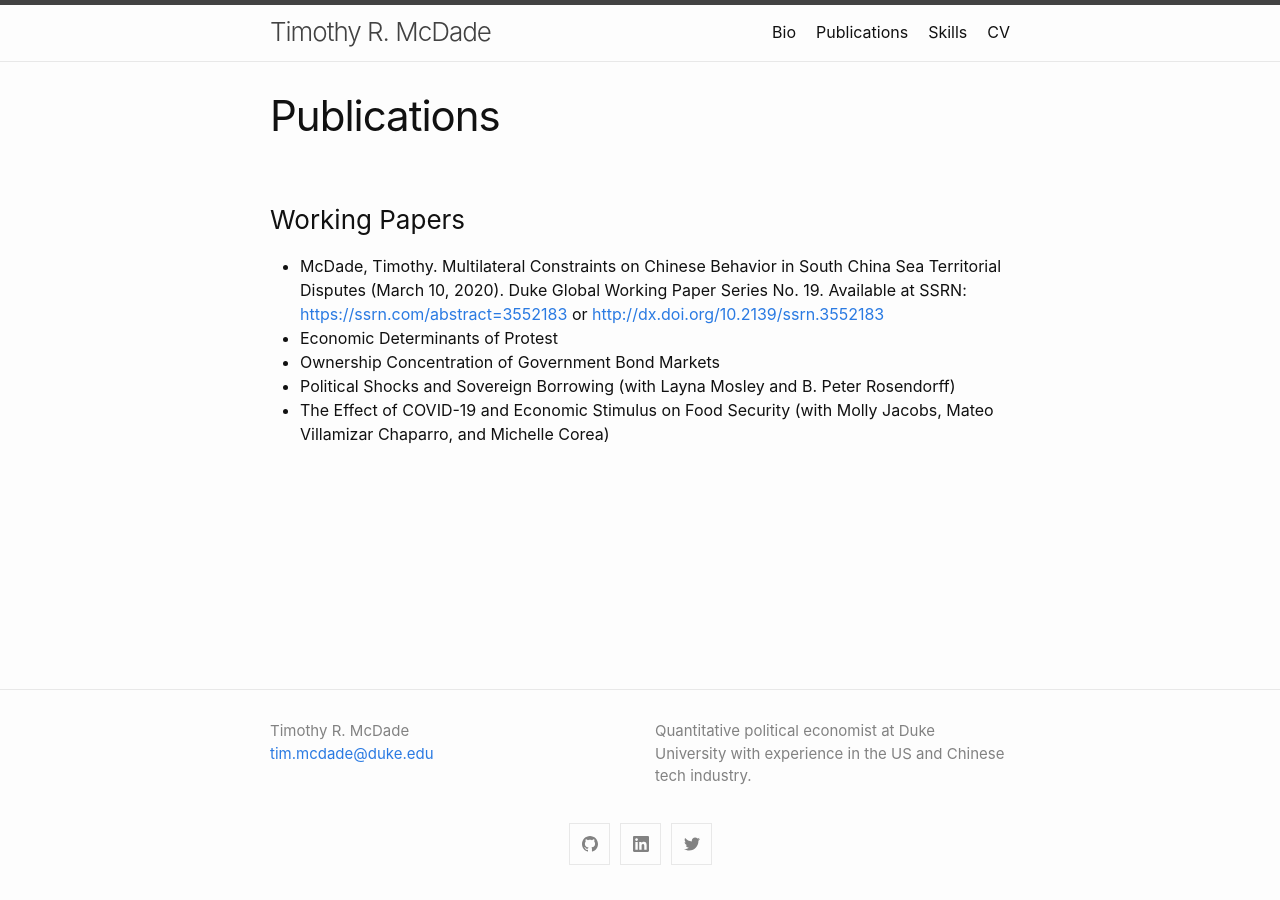
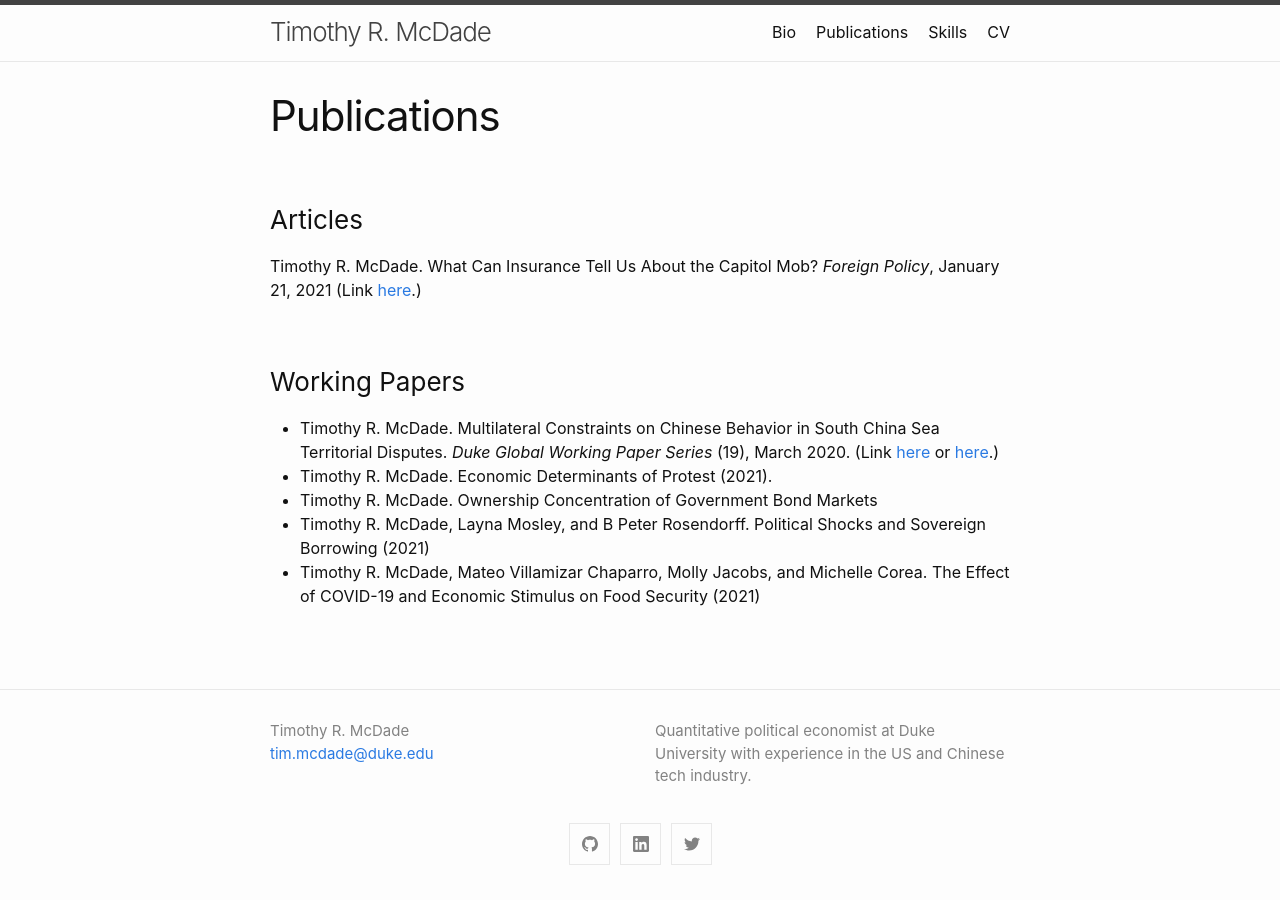
Before and after one commit to trmcdade/trmcdade.github.io, a Jekyll site: the page built from publications.md, in a window 1280 px wide. Built offline with Jekyll 4.4.1, drawn with Linux system fonts in a browser that asks for light colours; our own code applies the rules of GitHub Pages for plain Markdown files.

Commit message:
Update publications.md

```diff
--- a/publications.md
+++ b/publications.md
@@ -2,10 +2,14 @@
 title: Publications
 ---
 
+### Articles
+
+Timothy R. McDade. What Can Insurance Tell Us About the Capitol Mob? *Foreign Policy*, January 21, 2021 (Link [here](https://foreignpolicy.com/2021/01/21/what-can-insurance-tell-us-about-the-capitol-mob/).)
+
 ### Working Papers
 
-  - McDade, Timothy. Multilateral Constraints on Chinese Behavior in South China Sea Territorial Disputes (March 10, 2020). Duke Global Working Paper Series No. 19. Available at SSRN: [https://ssrn.com/abstract=3552183](https://ssrn.com/abstract=3552183) or [http://dx.doi.org/10.2139/ssrn.3552183](http://dx.doi.org/10.2139/ssrn.3552183)
-  - Economic Determinants of Protest
-  - Ownership Concentration of Government Bond Markets
-  - Political Shocks and Sovereign Borrowing (with Layna Mosley and B. Peter Rosendorff)
-  - The Effect of COVID-19 and Economic Stimulus on Food Security (with Molly Jacobs, Mateo Villamizar Chaparro, and Michelle Corea)
+  - Timothy R. McDade. Multilateral Constraints on Chinese Behavior in South China Sea Territorial Disputes. *Duke Global Working Paper Series* (19), March 2020. (Link [here](https://ssrn.com/abstract=3552183) or [here](http://dx.doi.org/10.2139/ssrn.3552183).)
+  - Timothy R. McDade. Economic Determinants of Protest (2021).
+  - Timothy R. McDade. Ownership Concentration of Government Bond Markets
+  - Timothy R. McDade, Layna Mosley, and B Peter Rosendorff. Political Shocks and Sovereign Borrowing (2021)
+  - Timothy R. McDade,  Mateo Villamizar Chaparro, Molly Jacobs, and Michelle Corea. The Effect of COVID-19 and Economic Stimulus on Food Security (2021)
```
